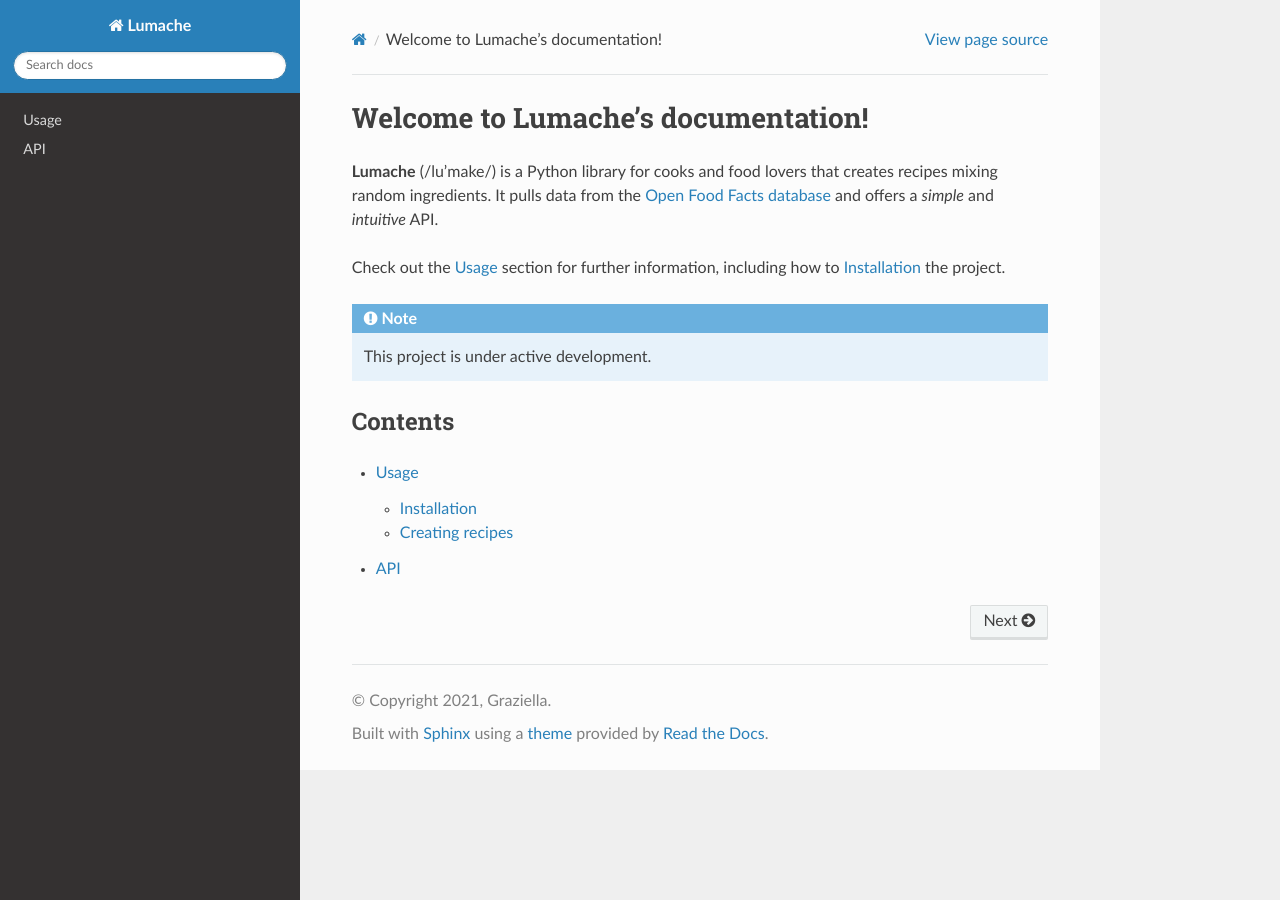
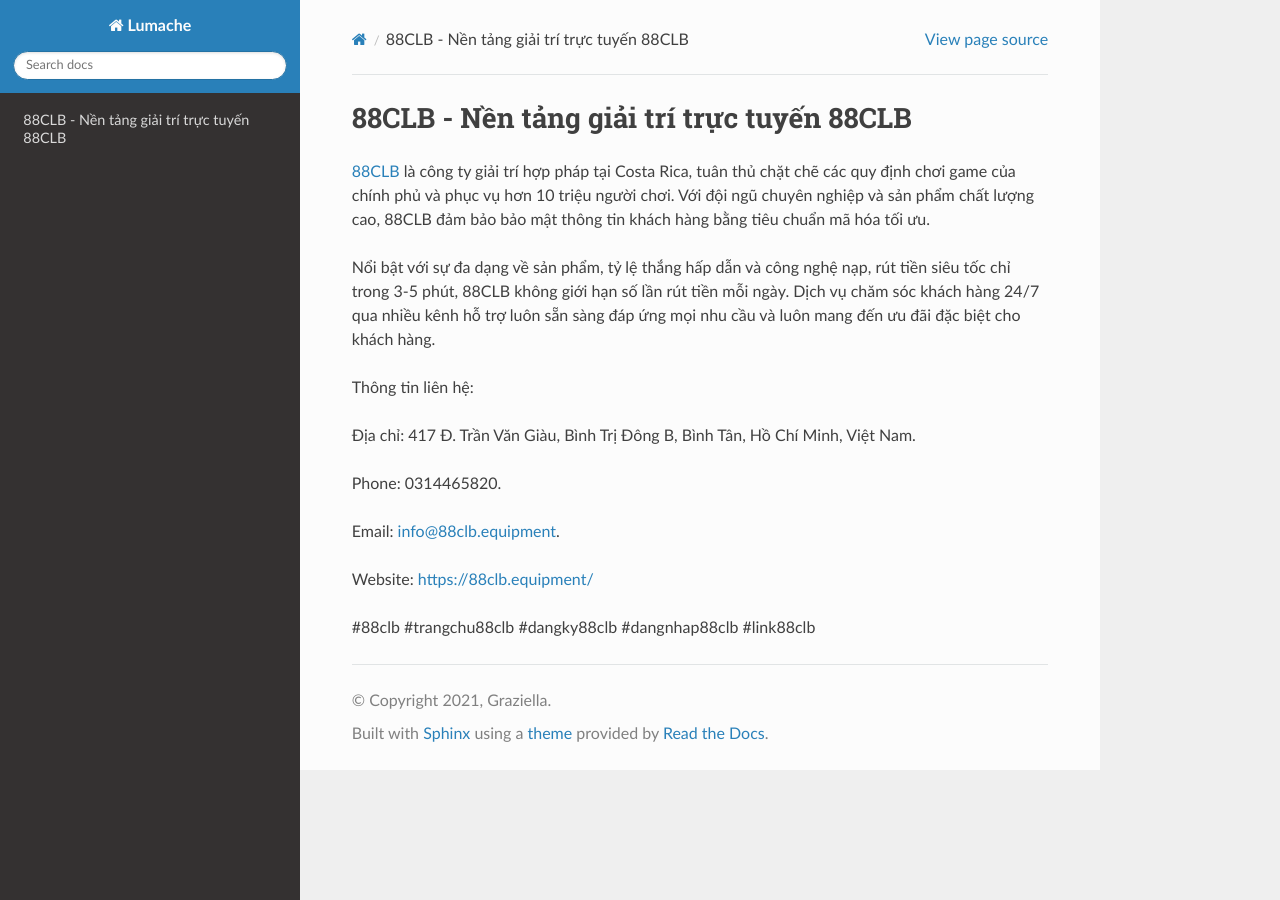
Before and after one commit to parkisngan19/88clbequipment, a Sphinx documentation site: the page built from docs/source/index.rst, in a window 1280 px wide. Built offline with Sphinx 7.4.7 and the Read the Docs theme 3.1.0, drawn with Linux system fonts in a browser that asks for light colours.

Commit message:
Update index.rst

```diff
--- a/docs/source/index.rst
+++ b/docs/source/index.rst
@@ -1,22 +1,18 @@
-Welcome to Lumache's documentation!
+88CLB - Nền tảng giải trí trực tuyến 88CLB
 ===================================
 
-**Lumache** (/lu'make/) is a Python library for cooks and food lovers
-that creates recipes mixing random ingredients.
-It pulls data from the `Open Food Facts database <https://world.openfoodfacts.org/>`_
-and offers a *simple* and *intuitive* API.
+`88CLB <https://88clb.equipment/>`_ là công ty giải trí hợp pháp tại Costa Rica, tuân thủ chặt chẽ các quy định chơi game của chính phủ và phục vụ hơn 10 triệu người chơi. Với đội ngũ chuyên nghiệp và sản phẩm chất lượng cao, 88CLB đảm bảo bảo mật thông tin khách hàng bằng tiêu chuẩn mã hóa tối ưu.
 
-Check out the :doc:`usage` section for further information, including
-how to :ref:`installation` the project.
+Nổi bật với sự đa dạng về sản phẩm, tỷ lệ thắng hấp dẫn và công nghệ nạp, rút tiền siêu tốc chỉ trong 3-5 phút, 88CLB không giới hạn số lần rút tiền mỗi ngày. Dịch vụ chăm sóc khách hàng 24/7 qua nhiều kênh hỗ trợ luôn sẵn sàng đáp ứng mọi nhu cầu và luôn mang đến ưu đãi đặc biệt cho khách hàng.
 
-.. note::
+Thông tin liên hệ:
 
-   This project is under active development.
+Địa chỉ: 417 Đ. Trần Văn Giàu, Bình Trị Đông B, Bình Tân, Hồ Chí Minh, Việt Nam.
 
-Contents
---------
+Phone: 0314465820.
 
-.. toctree::
+Email: info@88clb.equipment.
 
-   usage
-   api
+Website: https://88clb.equipment/
+
+#88clb #trangchu88clb #dangky88clb #dangnhap88clb #link88clb
```
